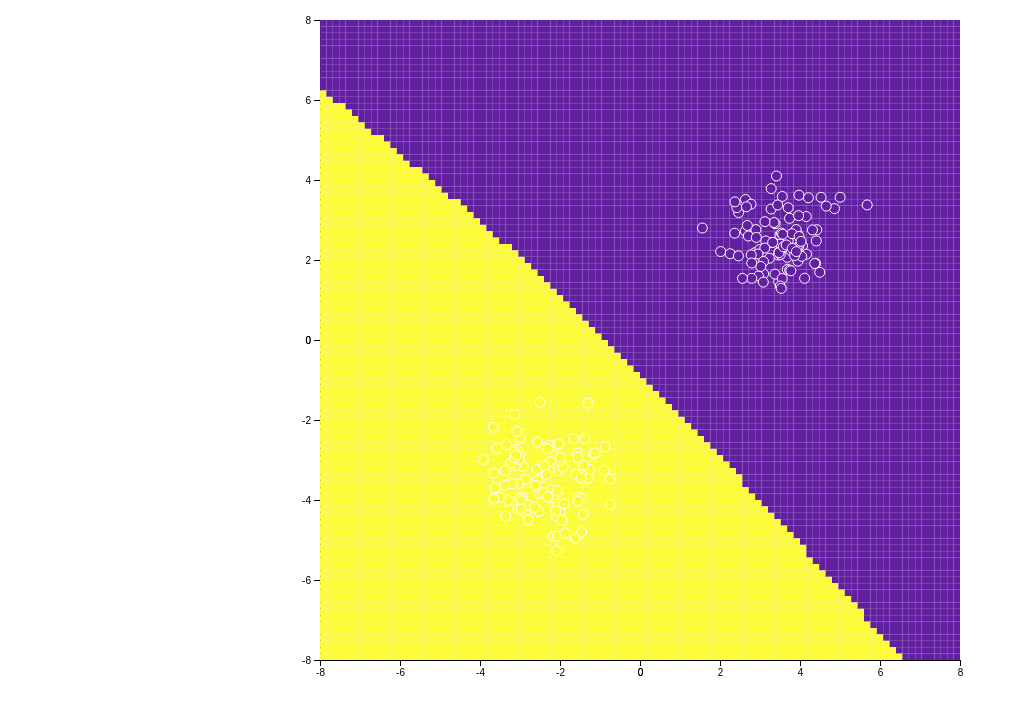
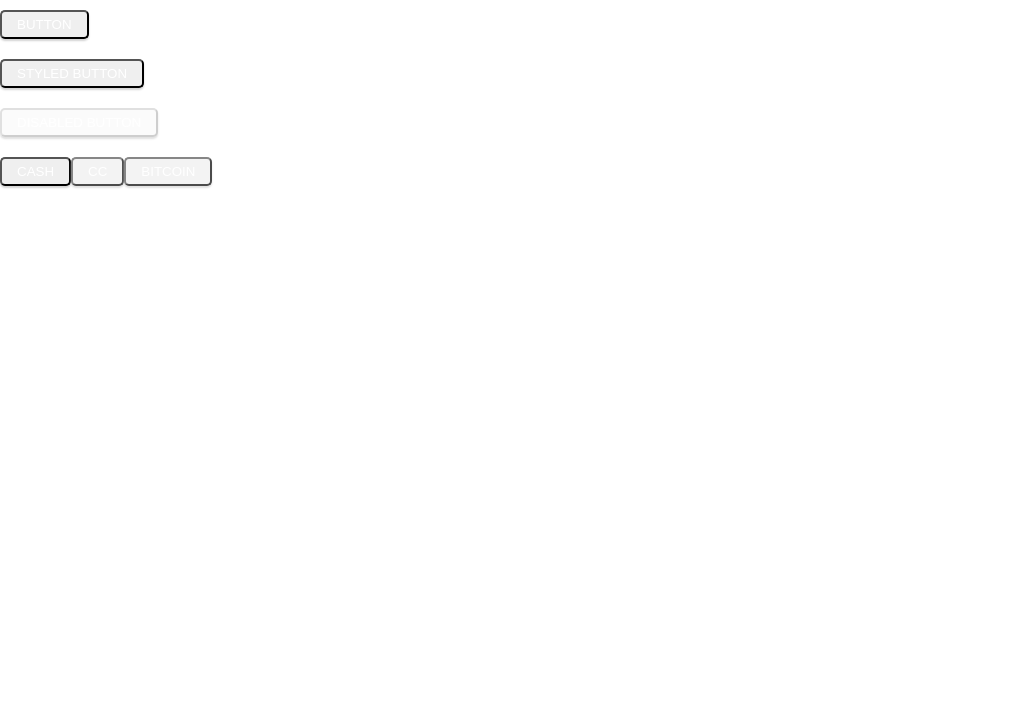
Before and after one commit to BrandonAGoodwin/nn-visualiser, a React (Create React App) app: page / in a window 1280 px wide. Shown: the top 714 px of the page, without its empty margins (0-1026 px from the left). Built offline with nearby package versions, Linux system fonts and the light colour scheme.

Commit message:
Practiced working with buttons and creating styled components

```diff
--- a/package.json
+++ b/package.json
@@ -3,6 +3,7 @@
   "version": "0.1.0",
   "private": true,
   "dependencies": {
+    "@material-ui/core": "^4.11.0",
     "@testing-library/jest-dom": "^5.11.5",
     "@testing-library/react": "^11.1.0",
     "@testing-library/user-event": "^12.1.10",
@@ -11,10 +12,12 @@
     "@types/node": "^12.19.3",
     "@types/react": "^16.9.55",
     "@types/react-dom": "^16.9.9",
+    "@types/styled-components": "^5.1.4",
     "d3": "^6.2.0",
     "react": "^17.0.1",
     "react-dom": "^17.0.1",
     "react-scripts": "4.0.0",
+    "styled-components": "^5.2.1",
     "typescript": "^4.0.5",
     "web-vitals": "^0.2.4"
   },
--- a/src/App.tsx
+++ b/src/App.tsx
@@ -1,30 +1,91 @@
-import React from 'react';
+import React, { useState } from 'react';
 import './App.css';
 import NNGraph from './components/NNGraph';
-import BarChart from './components/NNGraph'
+import styled from 'styled-components';
+import { map } from 'd3';
+import { isPropertyAccessExpression } from 'typescript';
+//import { Button } from '@material-ui/core';
 
+// const Button = styled.button`
+//   background-color: blue;
+// `
+
+type Props = {
+  active: boolean;
+  theme: any;
+}
+
+const theme: any = {
+  blue: {
+    defualt: '#3f51b5',
+    hover: '#283593'
+  }
+}
+
+const Button = styled.button`
+  background-color: ${props => theme[props.theme].default};
+  color: white;
+  padding: 5px 15px;
+  border-radius: 5px;
+  outline: 0;
+  text-transform: uppercase;
+  margin: 10px 0px;
+  cursor: pointer;
+  box-shadow: 0px 2px 2px lightgray;
+  transition: ease background-color 250ms;
+  &:hover {
+    background-color: ${props => theme[props.theme].hover};
+  }
+  &:disabled {
+    opacity: 0.7;
+    cursor: default;
+  }
+`
+
+Button.defaultProps = {
+  theme: "blue"
+};
+
+function clickMe() {
+  alert("You clicked me");
+}
+
+const ButtonToggle = styled(Button)<Props>`
+  opacity: ${(props) => (props.active ? 1 : 0.7)};
+  /* ${({ active }) => active && `
+    opactity: 1;
+  `} */
+`
+
+const types = ["Cash", "CC", "Bitcoin"];
+
+function ToggleGroup() {
+  const [active, setActive] = useState(types[0]);
+  return <div>
+    {types.map(type => <ButtonToggle
+    active = { active === type }
+    onClick = {() => setActive(type)}
+    >{type}</ButtonToggle>)}
+  </div>
+}
 
 function App() {
   return (
-    <div className="App">
-      {/* <header className="App-header">
-        <img src={logo} className="App-logo" alt="logo" />
-        <p>
-          Edit <code>src/App.tsx</code> and save to reload.
-        </p>
-        <a
-          className="App-link"
-          href="https://reactjs.org"
-          target="_blank"
-          rel="noopener noreferrer"
-        >
-          Learn React
-        </a>
-
-      </header> */}
-      {/* <div id="scatterplot"></div> */}
-      <NNGraph />
+    <>
+    <div /* className="App" */>
+      {/* <NNGraph /> */}
+      <Button onClick={clickMe}> Button </Button>
     </div>
+    <div>
+      <Button> Styled Button </Button>
+    </div>
+    <div>
+      <Button disabled> Disabled Button </Button>
+    </div>
+    <div>
+      <ToggleGroup/>
+    </div>
+    </>
   );
 }
 
```
Also changed, not shown: 1 other file (tests, documents, lock files or other folders).
